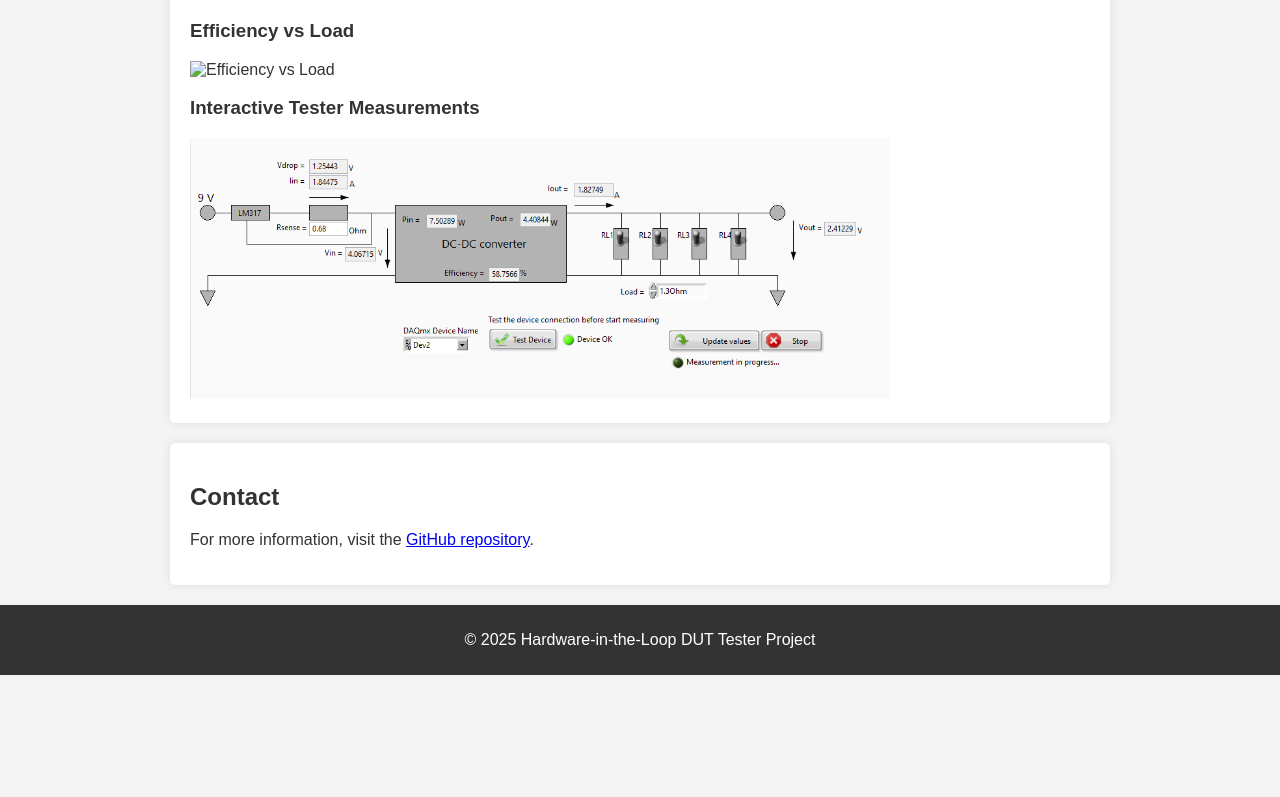
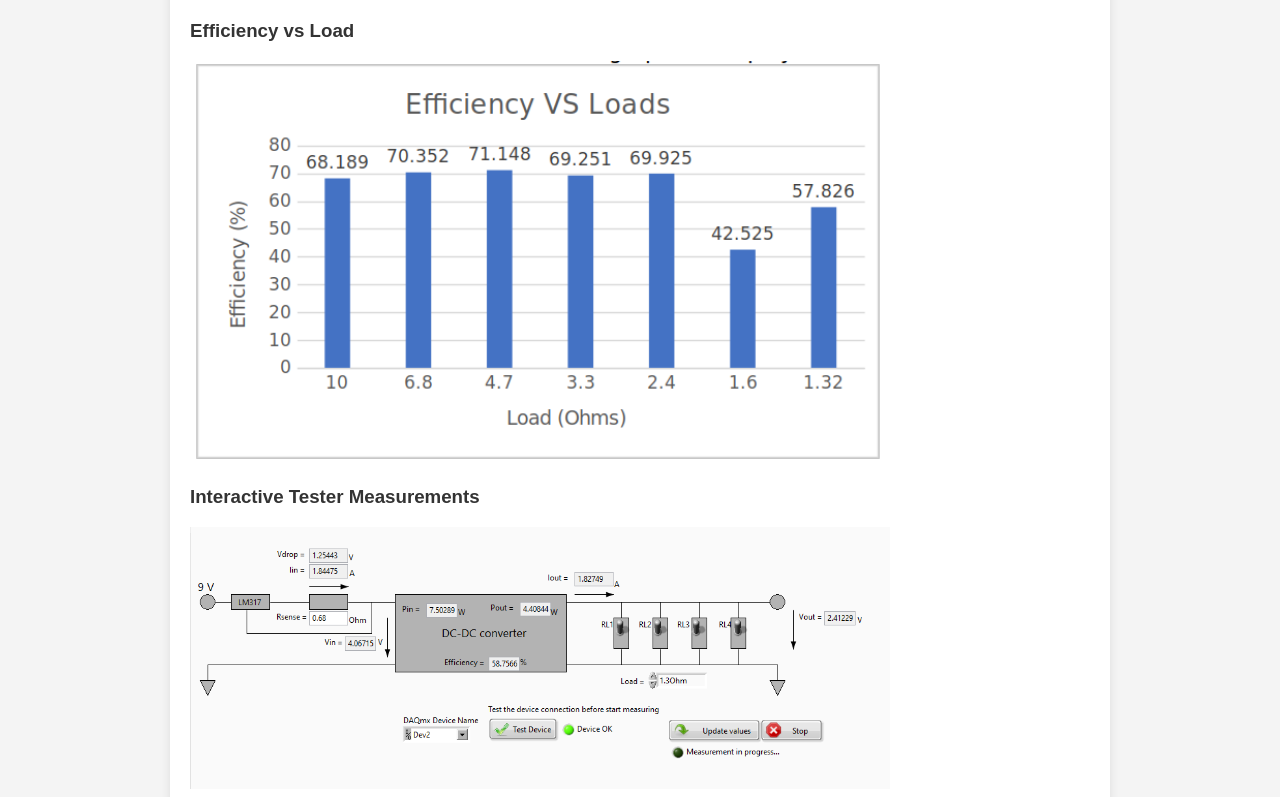
Before and after one commit to nabeeljadoon/Hardware-in-the-Loop---LABVIEW, a plain HTML site: page docs/index.html in a window 1280 px wide. Shown: the part 2046-2843 px from the top of the page. Before the commit the page ends 2721 px from the top, so only its background shows below. Drawn offline with Linux system fonts and the light colour scheme.

Commit message:
Update index.html

```diff
--- a/docs/index.html
+++ b/docs/index.html
@@ -43,7 +43,7 @@
         <img src="images/CurrentFlow_DUT_Results.png" alt="Current Flow Results" width="700">
 
         <h3>Efficiency vs Load</h3>
-        <img src="images/Efficiency_vs_Load_Calculations.png" alt="Efficiency vs Load" width="700">
+        <img src="images/Efficiency vs Load Calculations.png" alt="Efficiency vs Load" width="700">
 
         <h3>Interactive Tester Measurements</h3>
         <img src="images/Results_on_InteractiveTester.png" alt="Results on Interactive Tester" width="700">
```
